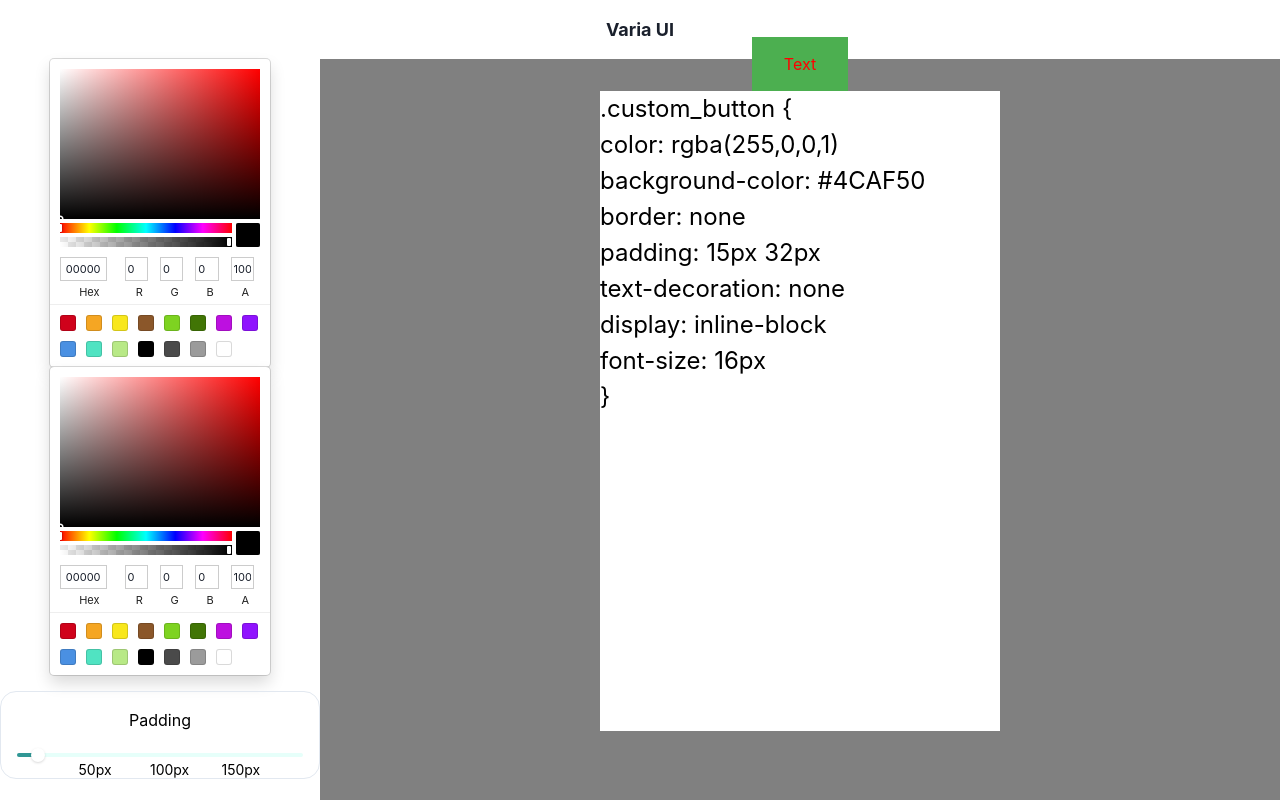
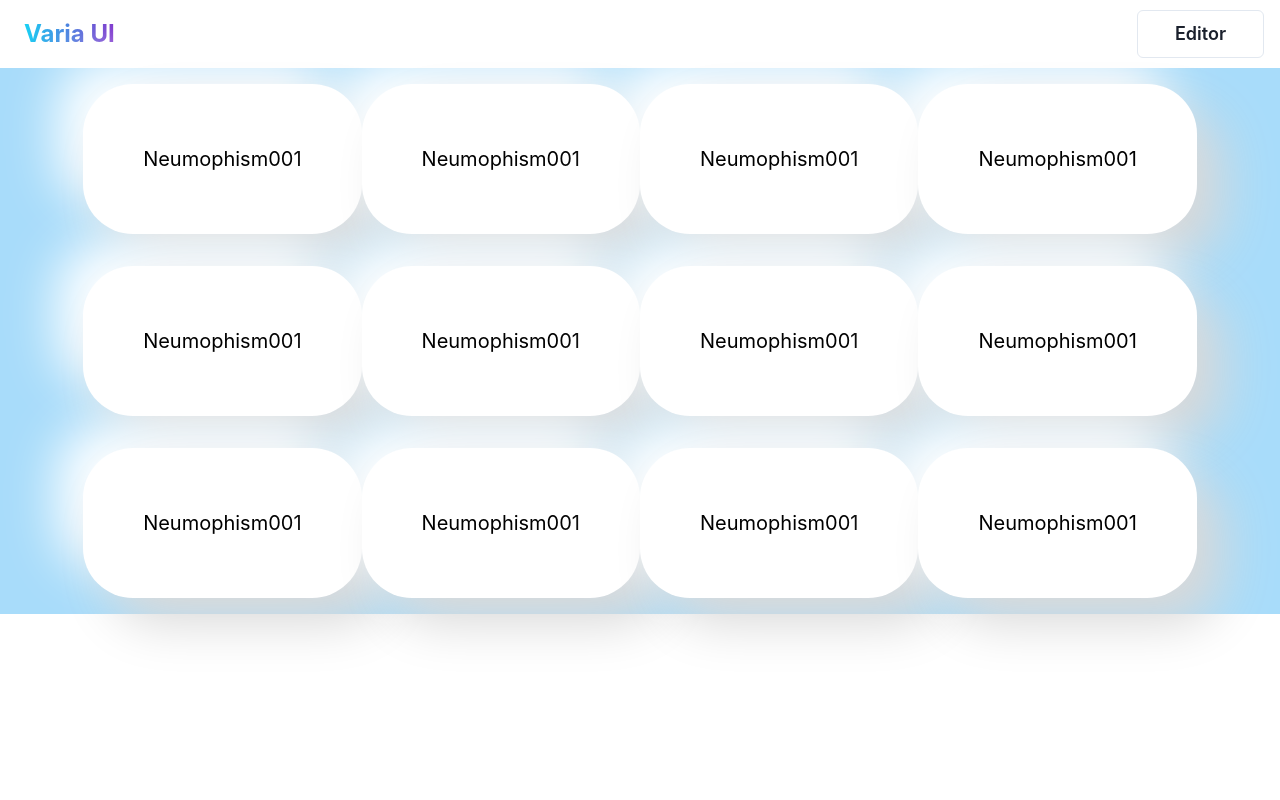
Before and after one commit to Shiba-github/css-button-generator, a React app: page / in a window 1280 px wide. Shown: the top 800 px of the page. Built offline with nearby package versions, Linux system fonts and the light colour scheme.

Commit message:
add: とりあえずアップ

```diff
--- a/package.json
+++ b/package.json
@@ -24,6 +24,7 @@
         "react-color": "^2.19.3",
         "react-dom": "^17.0.2",
         "react-redux": "^7.2.8",
+        "react-router-dom": "^6.3.0",
         "redux": "^4.1.2",
         "ts-loader": "^9.2.8",
         "typescript": "^4.6.2",
--- a/src/App.tsx
+++ b/src/App.tsx
@@ -1,13 +1,10 @@
-import { Center, ChakraProvider, Flex } from '@chakra-ui/react'
+import { ChakraProvider, Flex } from '@chakra-ui/react'
 import React from 'react'
 import { Provider } from 'react-redux'
-import { BackgroundColor } from './components/backgroundColor/BackgroundColor'
-import { ButtonView } from './components/buttonView/ButtonView'
-import { ChangeColor } from './components/changeColor/ChangeColor'
-import { CodeArea } from './components/codeArea/CodeArea'
+import { Route, Routes } from 'react-router-dom'
 import Header from './components/header/Header'
-import { Padding } from './components/padding/Padding'
-import { Templates } from './components/templates/Templates'
+import Editor from './components/page/Editor/Editor'
+import Template from './components/page/Template/Template'
 import { store } from './store'
 
 const App = () => {
@@ -16,31 +13,10 @@ const App = () => {
             <ChakraProvider>
                 <Flex flexDirection="column">
                     <Header />
-                    <Flex flexDirection={'row'} justifyContent={'center'} width={'100%'} height={'60rem'}>
-                        <Flex flexDirection={'column'} alignItems={'center'} bg={'white'} width="50%" flex={1}>
-                            <ChangeColor />
-                            <BackgroundColor />
-                            <Padding />
-                        </Flex>
-                        <Flex
-                            flexDirection={'column'}
-                            alignItems={'center'}
-                            justifyContent={'center'}
-                            bg={'gray'}
-                            width="50%"
-                            flex={3}
-                        >
-                            <Center>
-                                <ButtonView />
-                            </Center>
-                            <Center>
-                                <CodeArea />
-                            </Center>
-                            <Center>
-                                <Templates />
-                            </Center>
-                        </Flex>
-                    </Flex>
+                    <Routes>
+                        <Route index element={<Template />} />
+                        <Route path="editor" element={<Editor />} />
+                    </Routes>
                 </Flex>
             </ChakraProvider>
         </Provider>
--- a/src/components/header/Header.tsx
+++ b/src/components/header/Header.tsx
@@ -1,11 +1,37 @@
-import { Center } from '@chakra-ui/react'
+import { Box, Button, Flex } from '@chakra-ui/react'
 import React from 'react'
+import { Link, useLocation } from 'react-router-dom'
 
 const Header = () => {
+    const location = useLocation()
+    const isEditor = location.pathname === '/editor'
+    let buttonLink
+
+    // editorページのときは、template(ホーム)ページへのリンクを表示する
+    if (isEditor) {
+        buttonLink = <Link to="/">Template</Link>
+    } else buttonLink = <Link to="/editor">Editor</Link>
+
     return (
-        <Center as="h1" bg="white.300" fontWeight="bold" fontSize="large" w="100%" p={4}>
-            Varia UI
-        </Center>
+        <Flex bg="whiteAlpha.300" justifyContent="space-between">
+            <Box
+                as="h1"
+                bgGradient="linear(to-l, #7928CA, cyan)"
+                bgClip="text"
+                fontSize="2xl"
+                fontWeight="bold"
+                pt={4}
+                pb={4}
+                pl={6}
+            >
+                Varia UI
+            </Box>
+            <Flex flexDirection={'column'} justifyContent={'center'}>
+                <Button w={'127px'} variant="outline" size="lg" mr={4} _hover={{ bg: 'blackAlpha.100' }}>
+                    {buttonLink}
+                </Button>
+            </Flex>
+        </Flex>
     )
 }
 
--- /dev/null
+++ b/src/components/page/Editor/Editor.tsx
@@ -0,0 +1,31 @@
+import { Flex } from '@chakra-ui/react'
+import React from 'react'
+import { BackgroundColor } from '../../backgroundColor/BackgroundColor'
+import { ButtonView } from '../../buttonView/ButtonView'
+import { ChangeColor } from '../../changeColor/ChangeColor'
+import { CodeArea } from '../../codeArea/CodeArea'
+import { Padding } from '../../padding/Padding'
+
+const Editor = () => {
+    return (
+        <div>
+            <Flex flexDirection={'row'}>
+                <Flex flexDirection={'column'} alignItems={'center'} bg={'gray.200'} flex={2}>
+                    <ChangeColor />
+                    <BackgroundColor />
+                    <Padding />
+                </Flex>
+                <Flex flexDirection={'column'} bg={'gray'} flex={1}>
+                    <Flex flex={3}>
+                        <ButtonView />
+                    </Flex>
+                    <Flex flex={7}>
+                        <CodeArea />
+                    </Flex>
+                </Flex>
+            </Flex>
+        </div>
+    )
+}
+
+export default Editor
--- /dev/null
+++ b/src/components/page/Template/Template.tsx
@@ -0,0 +1,30 @@
+import { Flex } from '@chakra-ui/react'
+import React from 'react'
+import { TemplatesNeumophism001 } from '../../templates/templatesNeumorphism001/TemplatesNeumophism001'
+
+const Template = () => {
+    return (
+        <Flex bg={'twitter.200'} flexDirection={'column'} alignItems={'center'}>
+            <Flex flexDirection={'row'} alignItems={'center'} p={4}>
+                <TemplatesNeumophism001 />
+                <TemplatesNeumophism001 />
+                <TemplatesNeumophism001 />
+                <TemplatesNeumophism001 />
+            </Flex>
+            <Flex flexDirection={'row'} alignItems={'center'} p={4}>
+                <TemplatesNeumophism001 />
+                <TemplatesNeumophism001 />
+                <TemplatesNeumophism001 />
+                <TemplatesNeumophism001 />
+            </Flex>
+            <Flex flexDirection={'row'} alignItems={'center'} p={4}>
+                <TemplatesNeumophism001 />
+                <TemplatesNeumophism001 />
+                <TemplatesNeumophism001 />
+                <TemplatesNeumophism001 />
+            </Flex>
+        </Flex>
+    )
+}
+
+export default Template
--- a/src/components/templates/Templates.tsx
+++ /dev/null
@@ -1,11 +0,0 @@
-import React from 'react'
-import { Flex } from '@chakra-ui/react'
-import { TemplatesNeumophism001 } from './templatesNeumorphism001/TemplatesNeumophism001'
-
-export const Templates = () => {
-    return (
-        <Flex flexDirection={'row'} alignItems={'center'} justifyContent={'center'} marginTop={'10rem'}>
-            <TemplatesNeumophism001 />
-        </Flex>
-    )
-}
--- a/src/entry.tsx
+++ b/src/entry.tsx
@@ -1,5 +1,11 @@
 import React from 'react'
 import { render } from 'react-dom'
+import { BrowserRouter } from 'react-router-dom'
 import App from './App'
 
-render(<App />, document.getElementById('root'))
+render(
+    <BrowserRouter>
+        <App />
+    </BrowserRouter>,
+    document.getElementById('root')
+)
```
